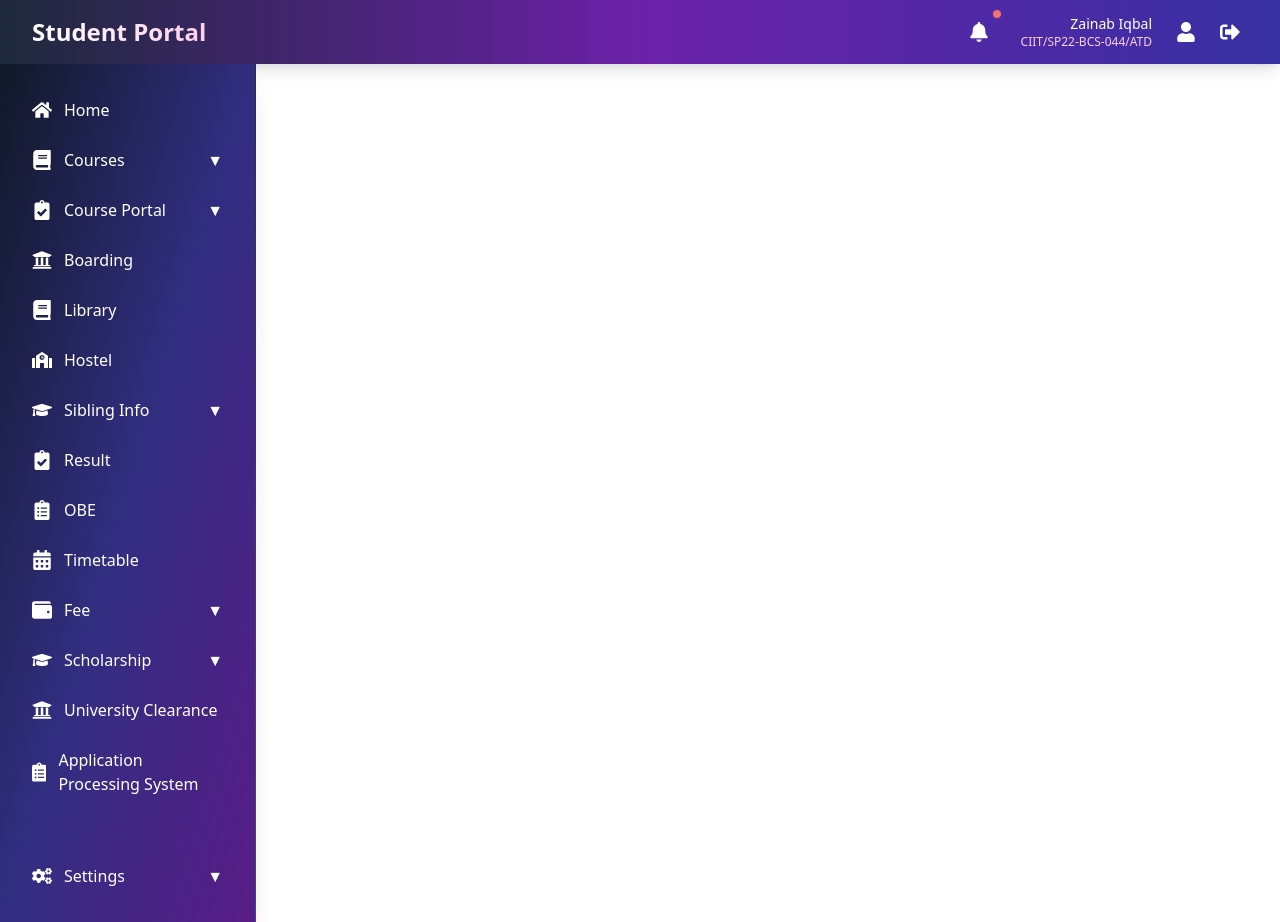
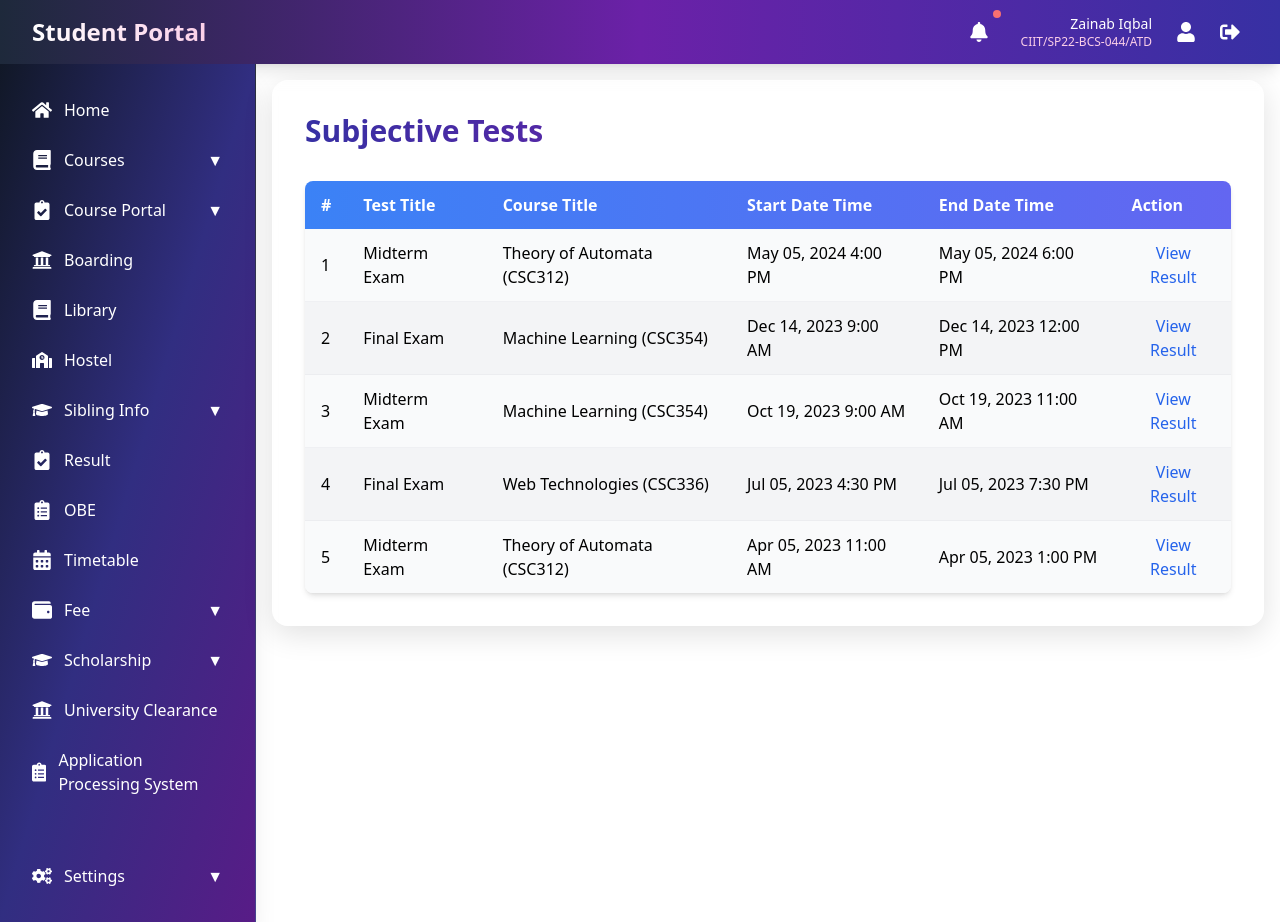
Before and after one commit to AkhlaqAltaf/uni_portal, a React (Vite) app in the folder uni_portal_frontend/: page /course-portal/subjective-test in a window 1280 px wide. Built offline with nearby package versions, Linux system fonts and the light colour scheme.

Commit message:
course portal details

```diff
--- /dev/null
+++ b/uni_portal_frontend/src/components/widgets/CourseContent.jsx
@@ -0,0 +1,111 @@
+import React, { useState } from "react";
+
+const CourseContent = () => {
+  const courses = [
+    {
+      id: 1,
+      name: "Artificial Intelligence",
+      files: [
+        {
+          title: "Reinforcement Learning",
+          description: "Reinforcement Learning",
+          uploadDate: "23 Dec, 2024",
+          downloadLink: "#",
+        },
+        {
+          title: "Machine Learning Life Cycle",
+          description: "Machine Learning Life Cycle",
+          uploadDate: "13 Dec, 2024",
+          downloadLink: "#",
+        },
+        {
+          title: "Back Propagation in ANN",
+          description: "Back Propagation in ANN",
+          uploadDate: "10 Dec, 2024",
+          downloadLink: "#",
+        },
+        // Add more files as needed
+      ],
+    },
+    {
+      id: 2,
+      name: "Introduction to Automata",
+      files: [
+        {
+          title: "Finite Automata",
+          description: "Detailed study of finite automata",
+          uploadDate: "17 Jan, 2024",
+          downloadLink: "#",
+        },
+        // Add more files as needed
+      ],
+    },
+    // Add more courses as needed
+  ];
+
+  const [selectedCourse, setSelectedCourse] = useState(null);
+
+  const handleCourseChange = (event) => {
+    const courseId = event.target.value;
+    const course = courses.find((c) => c.id === parseInt(courseId));
+    setSelectedCourse(course || null);
+  };
+
+  return (
+    <div className="p-8 backdrop-blur-sm bg-white/30 rounded-2xl shadow-[0_8px_30px_rgb(0,0,0,0.12)] border border-white/20">
+      <h2 className="text-3xl font-bold mb-8 text-transparent bg-clip-text bg-gradient-to-r from-indigo-800 via-purple-800 to-slate-800">
+        Course Content
+      </h2>
+      <div className="mb-4">
+        <select
+          className="w-full p-2 border rounded-md"
+          onChange={handleCourseChange}
+        >
+          <option value="">- Select Course -</option>
+          {courses.map((course) => (
+            <option key={course.id} value={course.id}>
+              {course.name}
+            </option>
+          ))}
+        </select>
+      </div>
+      {selectedCourse ? (
+        <div>
+          <table className="w-full border-collapse border border-gray-300">
+            <thead>
+              <tr className="bg-gray-100">
+                <th className="border border-gray-300 p-2">#</th>
+                <th className="border border-gray-300 p-2">Title</th>
+                <th className="border border-gray-300 p-2">Description</th>
+                <th className="border border-gray-300 p-2">UploadDate</th>
+                <th className="border border-gray-300 p-2">Download Files</th>
+              </tr>
+            </thead>
+            <tbody>
+              {selectedCourse.files.map((file, index) => (
+                <tr key={index}>
+                  <td className="border border-gray-300 p-2 text-center">{index + 1}</td>
+                  <td className="border border-gray-300 p-2">{file.title}</td>
+                  <td className="border border-gray-300 p-2">{file.description}</td>
+                  <td className="border border-gray-300 p-2 text-center">{file.uploadDate}</td>
+                  <td className="border border-gray-300 p-2 text-center">
+                    <a
+                      href={file.downloadLink}
+                      className="text-blue-600 hover:underline"
+                    >
+                      Download
+                    </a>
+                  </td>
+                </tr>
+              ))}
+            </tbody>
+          </table>
+        </div>
+      ) : (
+        <p className="text-gray-600">No content found for the selected course.</p>
+      )}
+    </div>
+  );
+};
+
+export default CourseContent;
--- a/uni_portal_frontend/src/components/widgets/McqsTestTable.jsx
+++ b/uni_portal_frontend/src/components/widgets/McqsTestTable.jsx
@@ -45,10 +45,13 @@ const McqsTestTable = () => {
   ];
 
   return (
-    <div className="p-6 bg-gradient-to-r from-blue-50 to-blue-100 shadow-xl rounded-lg">
-      <h2 className="text-3xl font-extrabold mb-6 text-gray-800">MCQs Test</h2>
+    <div className="p-8 backdrop-blur-sm bg-white/30 rounded-2xl shadow-[0_8px_30px_rgb(0,0,0,0.12)] border border-white/20">
+      <h2 className="text-3xl font-bold mb-8 text-transparent bg-clip-text bg-gradient-to-r from-indigo-800 via-purple-800 to-slate-800">
+        MCQs Test
+      </h2>
+      <div className="overflow-x-auto">
         <table className="w-full bg-white border-collapse rounded-lg shadow-md overflow-hidden">
-        <thead className="bg-blue-500 text-white">
+          <thead className="bg-gradient-to-r from-blue-500 to-indigo-500 text-white">
             <tr>
               <th className="px-4 py-3 text-left">#</th>
               <th className="px-4 py-3 text-left">Test Title</th>
@@ -58,13 +61,13 @@ const McqsTestTable = () => {
               <th className="px-4 py-3 text-left">Action</th>
             </tr>
           </thead>
-        <tbody>
+          <tbody className="divide-y divide-gray-200/50">
             {tests.map((test, index) => (
               <tr
                 key={test.id}
                 className={`${
                   index % 2 === 0 ? "bg-gray-50" : "bg-gray-100"
-              } hover:bg-blue-100`}
+                } hover:bg-white/50 transition-colors duration-200`}
               >
                 <td className="px-4 py-3">{index + 1}</td>
                 <td className="px-4 py-3">{test.testTitle}</td>
@@ -74,7 +77,7 @@ const McqsTestTable = () => {
                 <td className="px-4 py-3 text-blue-600">
                   <button
                     onClick={() => alert(`Viewing result for ${test.testTitle}`)}
-                  className="hover:underline"
+                    className="hover:underline hover:text-blue-800 transition-colors duration-200"
                   >
                     {test.action}
                   </button>
@@ -84,6 +87,7 @@ const McqsTestTable = () => {
           </tbody>
         </table>
       </div>
+    </div>
   );
 };
 
--- /dev/null
+++ b/uni_portal_frontend/src/components/widgets/SubjectiveTestTable.jsx
@@ -0,0 +1,92 @@
+import React from "react";
+
+const SubjectiveTestTable = () => {
+  const tests = [
+    {
+      id: 1,
+      testTitle: "Midterm Exam",
+      courseTitle: "Theory of Automata (CSC312)",
+      startDateTime: "May 05, 2024 4:00 PM",
+      endDateTime: "May 05, 2024 6:00 PM",
+      action: "View Result",
+    },
+    {
+      id: 2,
+      testTitle: "Final Exam",
+      courseTitle: "Machine Learning (CSC354)",
+      startDateTime: "Dec 14, 2023 9:00 AM",
+      endDateTime: "Dec 14, 2023 12:00 PM",
+      action: "View Result",
+    },
+    {
+      id: 3,
+      testTitle: "Midterm Exam",
+      courseTitle: "Machine Learning (CSC354)",
+      startDateTime: "Oct 19, 2023 9:00 AM",
+      endDateTime: "Oct 19, 2023 11:00 AM",
+      action: "View Result",
+    },
+    {
+      id: 4,
+      testTitle: "Final Exam",
+      courseTitle: "Web Technologies (CSC336)",
+      startDateTime: "Jul 05, 2023 4:30 PM",
+      endDateTime: "Jul 05, 2023 7:30 PM",
+      action: "View Result",
+    },
+    {
+      id: 5,
+      testTitle: "Midterm Exam",
+      courseTitle: "Theory of Automata (CSC312)",
+      startDateTime: "Apr 05, 2023 11:00 AM",
+      endDateTime: "Apr 05, 2023 1:00 PM",
+      action: "View Result",
+    },
+  ];
+
+  return (
+    <div className="p-8 backdrop-blur-sm bg-white/30 rounded-2xl shadow-[0_8px_30px_rgb(0,0,0,0.12)] border border-white/20">
+      <h2 className="text-3xl font-bold mb-8 text-transparent bg-clip-text bg-gradient-to-r from-indigo-800 via-purple-800 to-slate-800">
+        Subjective Tests
+      </h2>
+      <table className="w-full bg-white border-collapse rounded-lg shadow-md overflow-hidden">
+        <thead className="bg-gradient-to-r from-blue-500 to-indigo-500 text-white">
+          <tr>
+            <th className="px-4 py-3 text-left">#</th>
+            <th className="px-4 py-3 text-left">Test Title</th>
+            <th className="px-4 py-3 text-left">Course Title</th>
+            <th className="px-4 py-3 text-left">Start Date Time</th>
+            <th className="px-4 py-3 text-left">End Date Time</th>
+            <th className="px-4 py-3 text-left">Action</th>
+          </tr>
+        </thead>
+        <tbody className="divide-y divide-gray-200/50">
+          {tests.map((test, index) => (
+            <tr
+              key={test.id}
+              className={`${
+                index % 2 === 0 ? "bg-gray-50" : "bg-gray-100"
+              } hover:bg-white/50 transition-colors duration-200`}
+            >
+              <td className="px-4 py-3">{index + 1}</td>
+              <td className="px-4 py-3">{test.testTitle}</td>
+              <td className="px-4 py-3">{test.courseTitle}</td>
+              <td className="px-4 py-3">{test.startDateTime}</td>
+              <td className="px-4 py-3">{test.endDateTime}</td>
+              <td className="px-4 py-3 text-blue-600">
+                <button
+                  onClick={() => alert(`Viewing result for ${test.testTitle}`)}
+                  className="hover:underline hover:text-blue-800 transition-colors duration-200"
+                >
+                  {test.action}
+                </button>
+              </td>
+            </tr>
+          ))}
+        </tbody>
+      </table>
+    </div>
+  );
+};
+
+export default SubjectiveTestTable;
--- a/uni_portal_frontend/src/routes.jsx
+++ b/uni_portal_frontend/src/routes.jsx
@@ -8,6 +8,8 @@ import CourseSummary from "./components/widgets/CourseSummary";
 import ClassProceedings from "./components/widgets/ClassProceedings";
 import QuizAssignmentMarks from "./components/widgets/QuizAssignmentMarks";
 import McqsTestTable from "./components/widgets/McqsTestTable";
+import SubjectiveTestTable from "./components/widgets/SubjectiveTestTable";
+import CourseContent from "./components/widgets/CourseContent";
 import AssignmentSummary from "./components/widgets/AssignmentSummary";
 import PendingAssignments from "./components/widgets/PendingAssignments";
 import AddSibling from "./components/widgets/AddSiblingInfo";
@@ -31,6 +33,8 @@ const routes = [
   { path: "/courses/class-proceedings", element: <ClassProceedings /> },
   { path: "/courses/quiz-marks", element: <QuizAssignmentMarks /> },
   { path: "/course-portal/mcq-test", element: <McqsTestTable /> },
+  { path: "/course-portal/subjective-test", element: <SubjectiveTestTable /> },
+  { path: "/course-portal/course-content", element: <CourseContent />},
   {
     path: "/course-portal/assignments-summary",
     element: <AssignmentSummary />,
```
Lines whose indentation alone changed are shown as unchanged.
